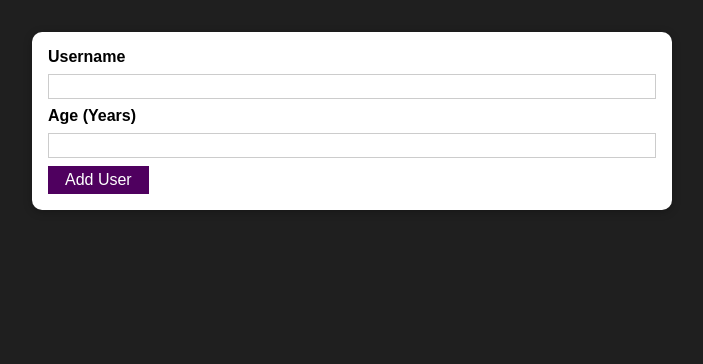
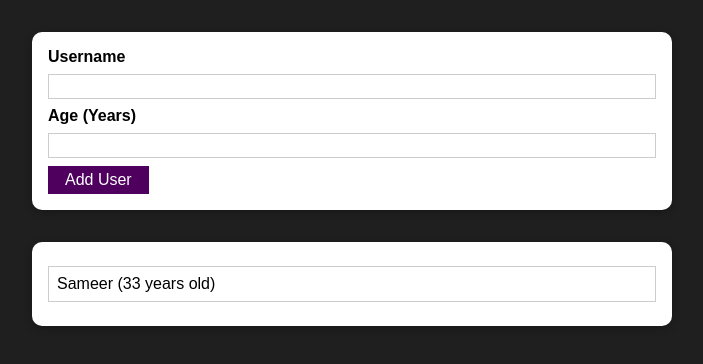
Before and after one commit to sameerbhilare/React, a React (Create React App) app in the folder Workspace/03-users-app/: page / in a window 1280 px wide. Shown: the top 364 px of the page, without its empty margins (288-991 px from the left). Built offline with nearby package versions, Linux system fonts and the light colour scheme.

Commit message:
Adding a Users List Component

```diff
--- a/Workspace/03-users-app/src/App.js
+++ b/Workspace/03-users-app/src/App.js
@@ -1,10 +1,13 @@
 import React from 'react';
 import AddUser from './components/Users/AddUser';
+import UserList from './components/Users/UserList';
 
 function App() {
+  const users = [{ name: 'Sameer', age: 33 }];
   return (
     <div>
       <AddUser />
+      <UserList users={users} />
     </div>
   );
 }
--- /dev/null
+++ b/Workspace/03-users-app/src/components/Users/UserList.js
@@ -0,0 +1,20 @@
+import React from 'react';
+import Card from '../UI/Card';
+
+import styles from './UserList.module.css'; // using CSS Modules
+
+const UserList = (props) => {
+  return (
+    <Card className={styles.users}>
+      <ul>
+        {props.users.map((user) => (
+          <li key={user.name}>
+            {user.name} ({user.age} years old)
+          </li>
+        ))}
+      </ul>
+    </Card>
+  );
+};
+
+export default UserList;
--- /dev/null
+++ b/Workspace/03-users-app/src/components/Users/UserList.module.css
@@ -0,0 +1,16 @@
+.users {
+  margin: 2rem auto;
+  width: 90%;
+  max-width: 40rem;
+}
+
+.users ul {
+  list-style: none;
+  padding: 1rem;
+}
+
+.users li {
+  border: 1px solid #ccc;
+  margin: 0.5rem 0;
+  padding: 0.5rem;
+}
```
